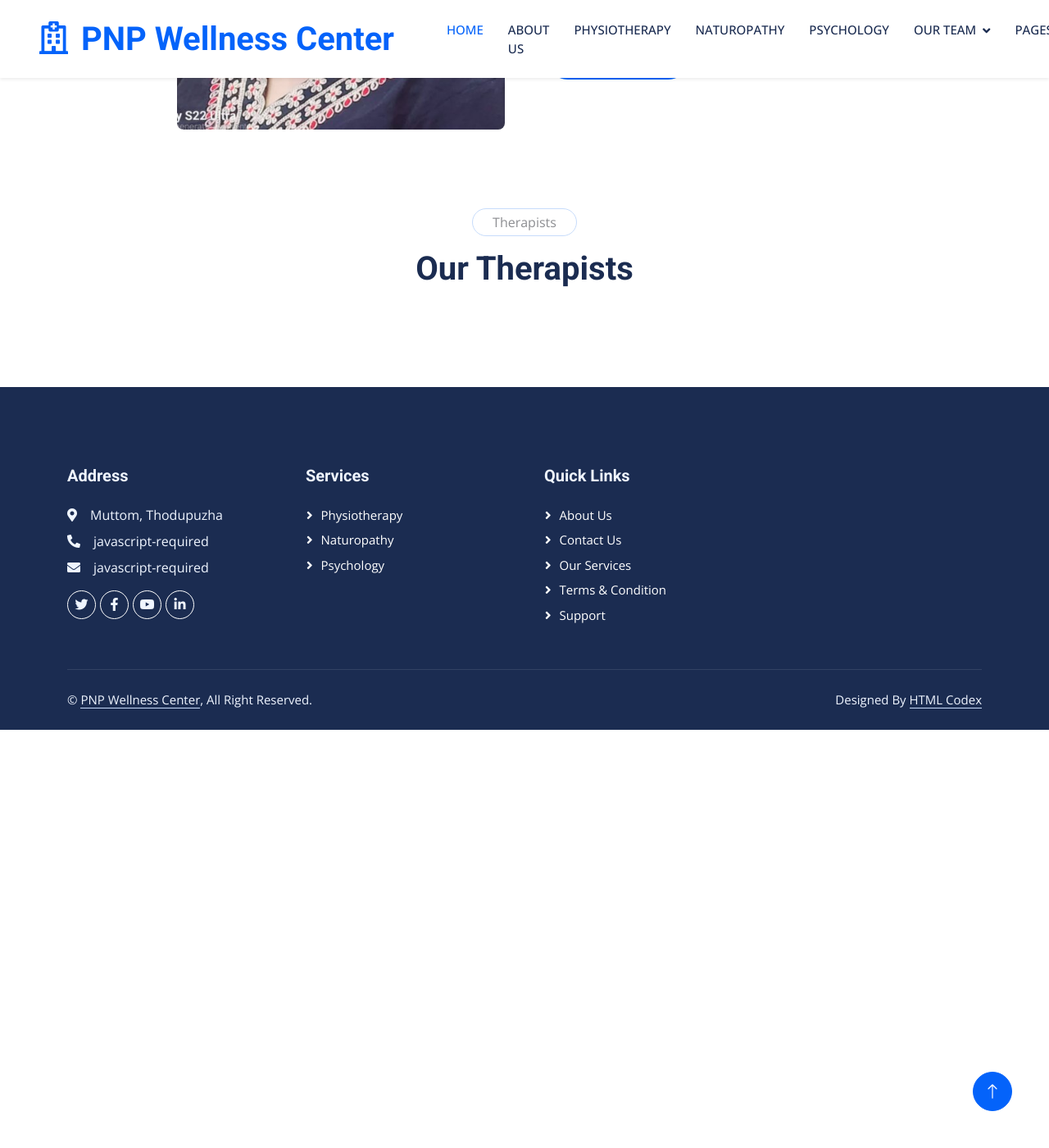
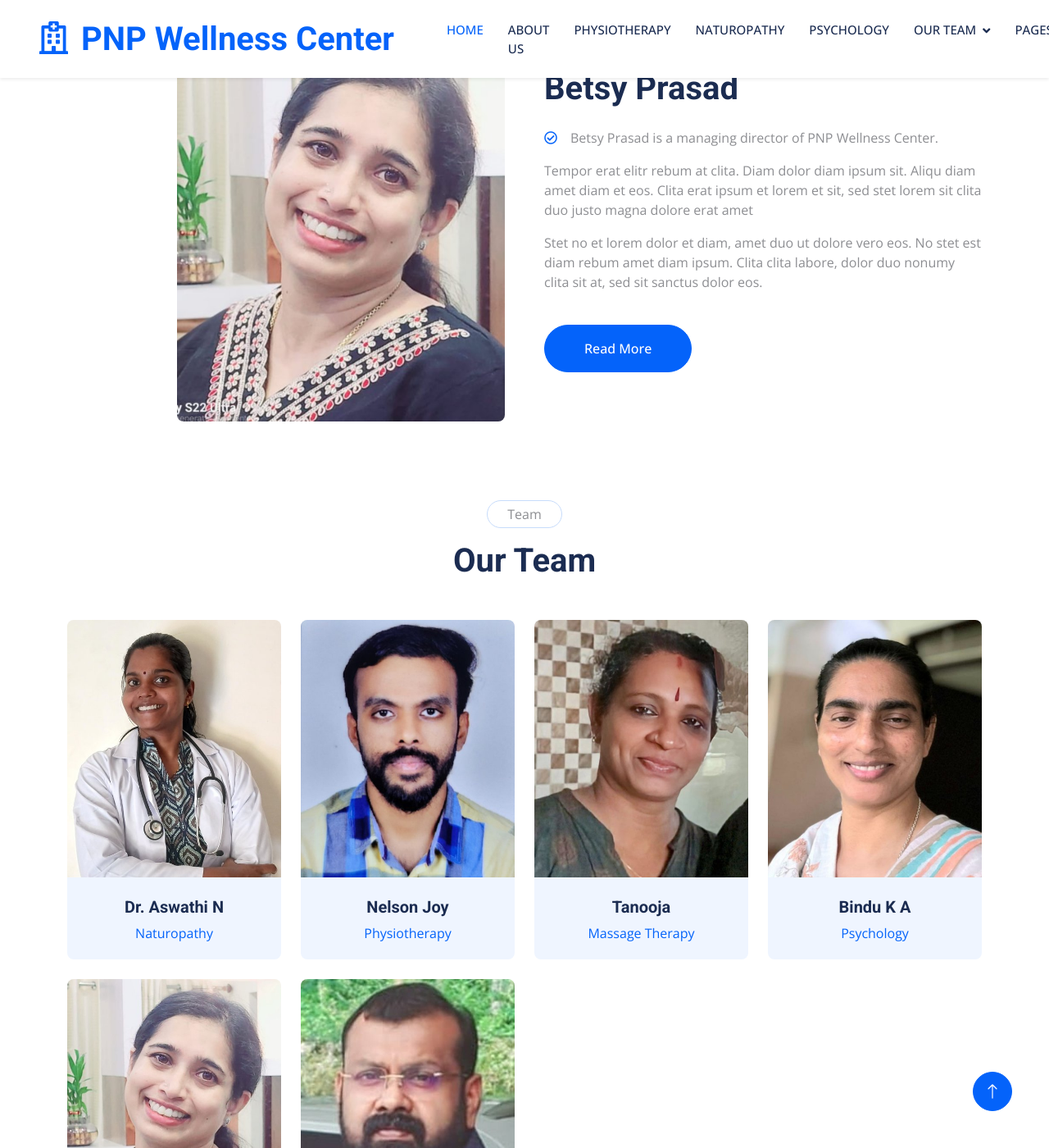
Before and after one commit to betsyrosethomas/betsyrosethomas.github.io, a Jekyll site: the page built from team/betsy.html, in a window 1280 px wide and 1400 px high, scrolled down 519 px. Shown: the whole window at 82% size. Built offline with Jekyll 4.4.1, drawn with Linux system fonts in a browser that asks for light colours; nearby versions of some CDN libraries; some of the changed text lies outside the part shown.

```diff
--- a/_includes/header.html
+++ b/_includes/header.html
@@ -49,8 +49,9 @@
             <div class="navbar-nav ms-auto p-4 p-lg-0">
                 <a href="{{ site.baseurl }}/index.html" class="nav-item nav-link active">Home</a>
                 <a href="{{ site.baseurl }}/about.html" class="nav-item nav-link">About us</a>
+
 				{% for specialty in site.data.specialties %}
-                <a href="{{ site.baseurl }}/{{ specialty.link }}" class="nav-item nav-link">{{ specialty.name }}</a>
+                    <a href="{{ site.baseurl }}/specialty/{{ specialty.slug }}.html" class="nav-item nav-link">{{ specialty.name }}</a>
 				{% endfor %}
 
                 <div class="nav-item dropdown">
@@ -72,7 +73,7 @@
                         <a href="{{ site.baseurl }}/404.html" class="dropdown-item">404 Page</a>
                     </div>
                 </div>
-                <a href="{{ site.baseurl }}/contact.html" class="nav-item nav-link">More</a>
+
             </div>
             <a href="{{ site.baseurl }}/contact.html" class="btn btn-primary rounded-0 py-4 px-lg-5 d-none d-lg-block">Contact us<i class="fa fa-arrow-right ms-3"></i></a>
         </div>
--- a/_layouts/person.html
+++ b/_layouts/person.html
@@ -4,6 +4,21 @@ layout: default
 {% assign slug = page.name | replace: '.html', '' %}
 {% assign person = site.data.team | where: "slug", slug | first %}
 
+
+    <!-- Page Header Start -->
+    <div class="container-fluid page-header py-5 mb-5 wow fadeIn" data-wow-delay="0.1s">
+      <div class="container py-5">
+          <h1 class="display-3 text-white mb-3 animated slideInDown">Meet the Team</h1>
+          <nav aria-label="breadcrumb animated slideInDown">
+              <ol class="breadcrumb text-uppercase mb-0">
+                  <li class="breadcrumb-item"><a class="text-white" href="#">Home</a></li>
+                  <li class="breadcrumb-item"><a class="text-white" href="#">Team</a></li>
+                  <li class="breadcrumb-item text-primary active" aria-current="page">{{ person.name }}</li>
+              </ol>
+          </nav>
+      </div>
+  </div>
+  <!-- Page Header End -->
 
 
   <!-- About Start -->
@@ -43,12 +58,13 @@ layout: default
     <div class="container-xxl py-5">
       <div class="container">
           <div class="text-center mx-auto mb-5 wow fadeInUp" data-wow-delay="0.1s" style="max-width: 600px;">
-              <p class="d-inline-block border rounded-pill py-1 px-4">Therapists</p>
-              <h1>Our Therapists</h1>
+              <p class="d-inline-block border rounded-pill py-1 px-4">Team</p>
+              <h1>Our Team</h1>
           </div>
           <div class="row g-4">
 
-            {% if person.roles contains "therapist" %}
+            {% for person in site.data.team %}
+
               <div class="col-lg-3 col-md-6 wow fadeInUp" data-wow-delay="0.5s">
                   <div class="team-item position-relative rounded overflow-hidden">
                       <div class="overflow-hidden">
@@ -58,14 +74,13 @@ layout: default
                           <h5>{{ person.name }}</h5>
                           <p class="text-primary">{{ person.specialty }}</p>
                           <div class="team-social text-center">
-                              <a class="btn btn-square" href=""><i class="fab fa-facebook-f"></i></a>
-                              <a class="btn btn-square" href=""><i class="fab fa-twitter"></i></a>
-                              <a class="btn btn-square" href=""><i class="fab fa-instagram"></i></a>
+                              <a class="btn btn-primary rounded-pill py-1 px-4 mt-1" href="{{ site.baseurl }}/team/{{ person.slug }}.html">View Profile</a>
                           </div>
                       </div>
                   </div>
               </div>
-            {% endif %}
+
+            {% endfor %}
 
           </div>
       </div>
--- /dev/null
+++ b/specialty/naturopathy.html
@@ -0,0 +1,3 @@
+---
+layout: specialty
+---
--- /dev/null
+++ b/specialty/physiotherapy.html
@@ -0,0 +1,3 @@
+---
+layout: specialty
+---
--- /dev/null
+++ b/specialty/psychology.html
@@ -0,0 +1,3 @@
+---
+layout: specialty
+---
```
Also changed, not shown: _data/specialties.json (+4 -4 lines), _layouts/specialty.html (added, +78 -0 lines).
